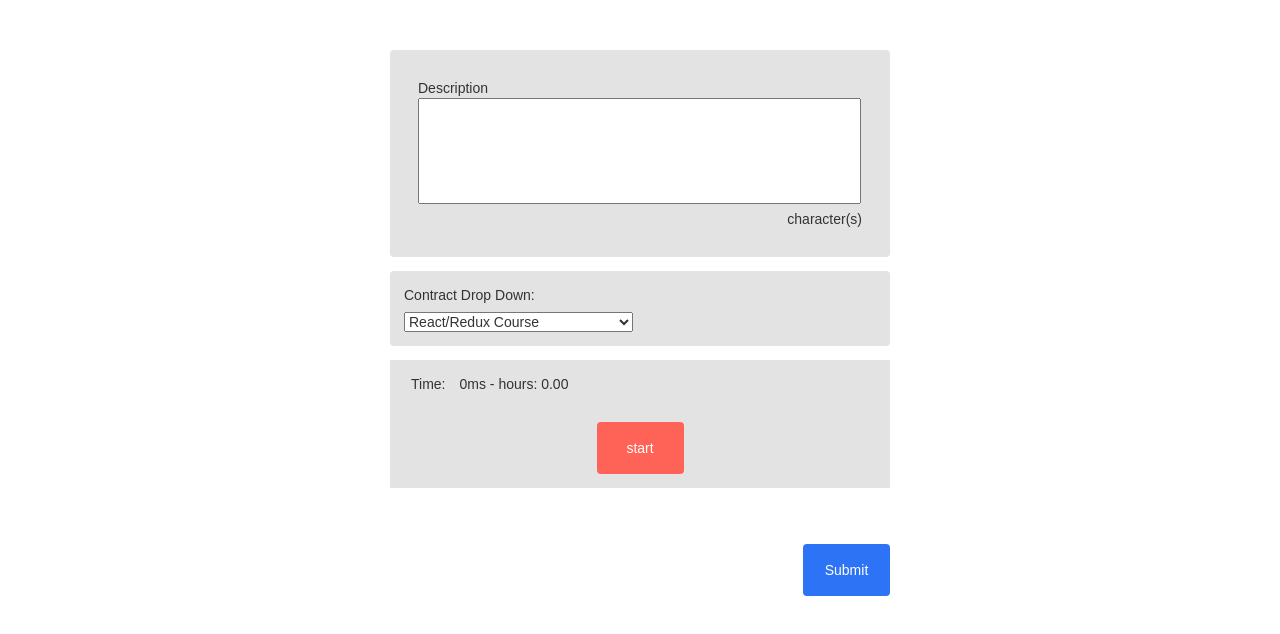
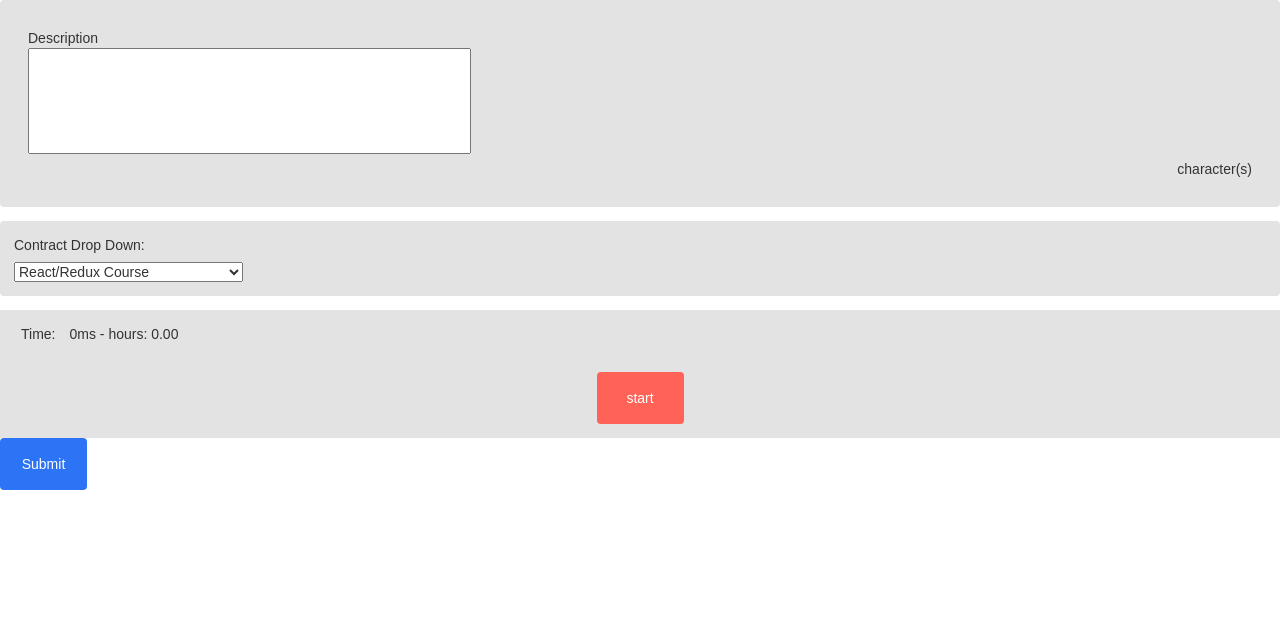
Before and after one commit to ladams1776/react-timer, a React (Create React App) app: page /#/task/-1 in a window 1280 px wide. Shown: the top 634 px of the page. Built offline with nearby package versions, Linux system fonts and the light colour scheme.

Commit message:
Restyle EditTaskForm

```diff
--- a/src/pages/CreateOrEditTask/Form/EditTask/EditTaskForm.css
+++ b/src/pages/CreateOrEditTask/Form/EditTask/EditTaskForm.css
@@ -11,27 +11,8 @@
 
 **/
 
-.m-a {
-    margin: auto;
-}
-
-.mt-50px {
-    margin-top: 50px;
-}
-
-.w-500px {
-    width: 500px;
-}
-
-.f-r {
-    float: right;
-}
-
-.mt-4em {
-    margin-top: 4em;
-}
-
-.form-submit {
+.form-submit,
+.form-submit:hover {
     background-color: #2d73f5;
     color: white;
     border-radius: 4px;
@@ -42,11 +23,6 @@
 
 .form-submit:hover {
     background-color: #275ab9;
-    color: white;
-    border-radius: 4px;
-    height: 50px;
-    border: none;
-    width: 75px;
 }
 
 .react-loading {
@@ -74,3 +50,10 @@
     width: 100px;
     margin: auto 0;
 }
+
+.sub-form {
+    display: inline-flex;
+    flex-direction: column;
+    flex-wrap: wrap;
+    margin-top: 1em;
+}
```
